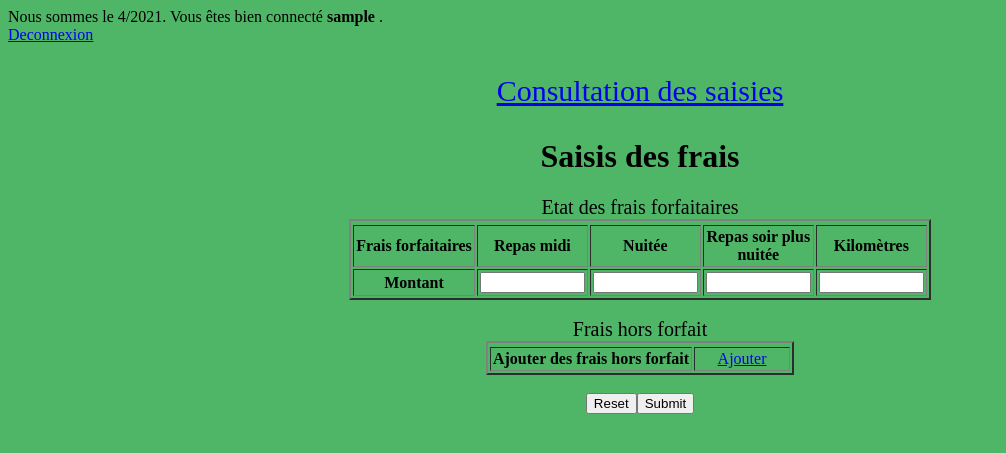
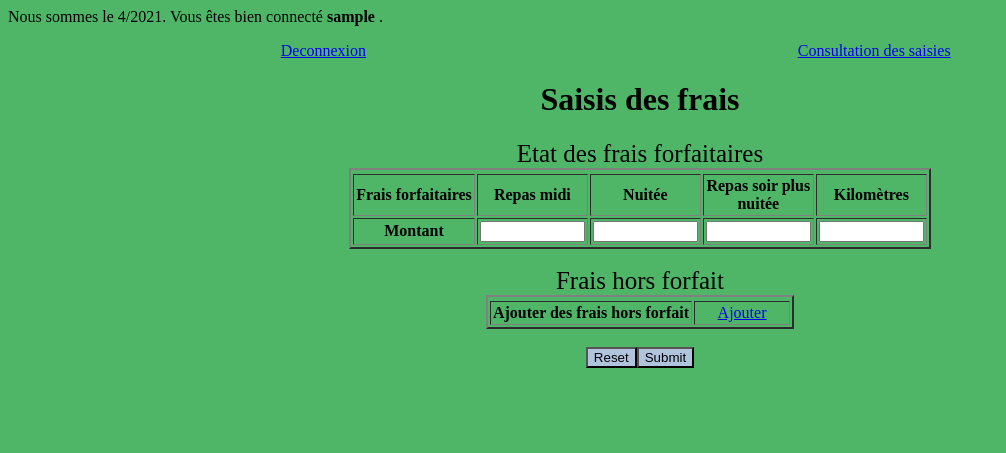
Before and after one commit to chloeina/GrandProjet, a PHP site: page /SaisieForfait.php in a window 1280 px wide. Shown: the top 453 px of the page, without its empty margins (0-1006 px from the left). Run offline with PHP 8.4, Linux system fonts and the light colour scheme; the visitor is signed in with stand-in values (Sample User, id 1).

Commit message:
Add files via upload

```diff
--- a/SaisieForfait.css
+++ b/SaisieForfait.css
@@ -27,6 +27,19 @@ table
 div
 {
 	text-align : center;
+	position : sticky;
+	width : 100%;
+	top : 0px;
+}
+div ul
+{
+  list-style-type: none;
+}
+div ul li
+{
+  float: left;
+  width: 45%;
+  text-align: center;
 }
 
 .deco
@@ -36,5 +49,9 @@ div
 
 caption
 {
-	font-size:20px;
+	font-size:25px;
 }
+.btn
+{
+	background-color : #B0C4DE;
+}
--- a/SaisieForfait.php
+++ b/SaisieForfait.php
@@ -31,9 +31,16 @@
 		echo $_SESSION['username'];
 		?>
 	</b>.<br/>
-		<a href="quitterUtilisateur.php" target="_top" class="deco">Deconnexion</a>
-		<p><a href="ConsulterForfait.php" > Consultation des saisies </a></p>
-
+		<div>
+			<ul>
+				<li>
+					<a href="quitterUtilisateur.php" target="_top" class="deco">Deconnexion</a>
+				</li>
+				<li>
+					<a href="ConsulterForfait.php" > Consultation des saisies </a>
+				</li>
+			</ul>
+		</div><br/>
 
 	<h1> Saisis des frais </h1>
 	<form action="saisie.php" method="post" name="saisieforfait">
@@ -64,7 +71,7 @@
 			</tr>
 		</table><br/>
 		<div>
-			<input class="zone" type="reset" /><input type="submit">
+			<input type="reset" class="btn"/><input type="submit" class="btn"/>
 		</div><br/>
 	</form>
 </body>
```
Also changed, not shown: ConsulterForfait.php (+10 -4 lines), SaisieHorsForfait.php (+10 -5 lines).
